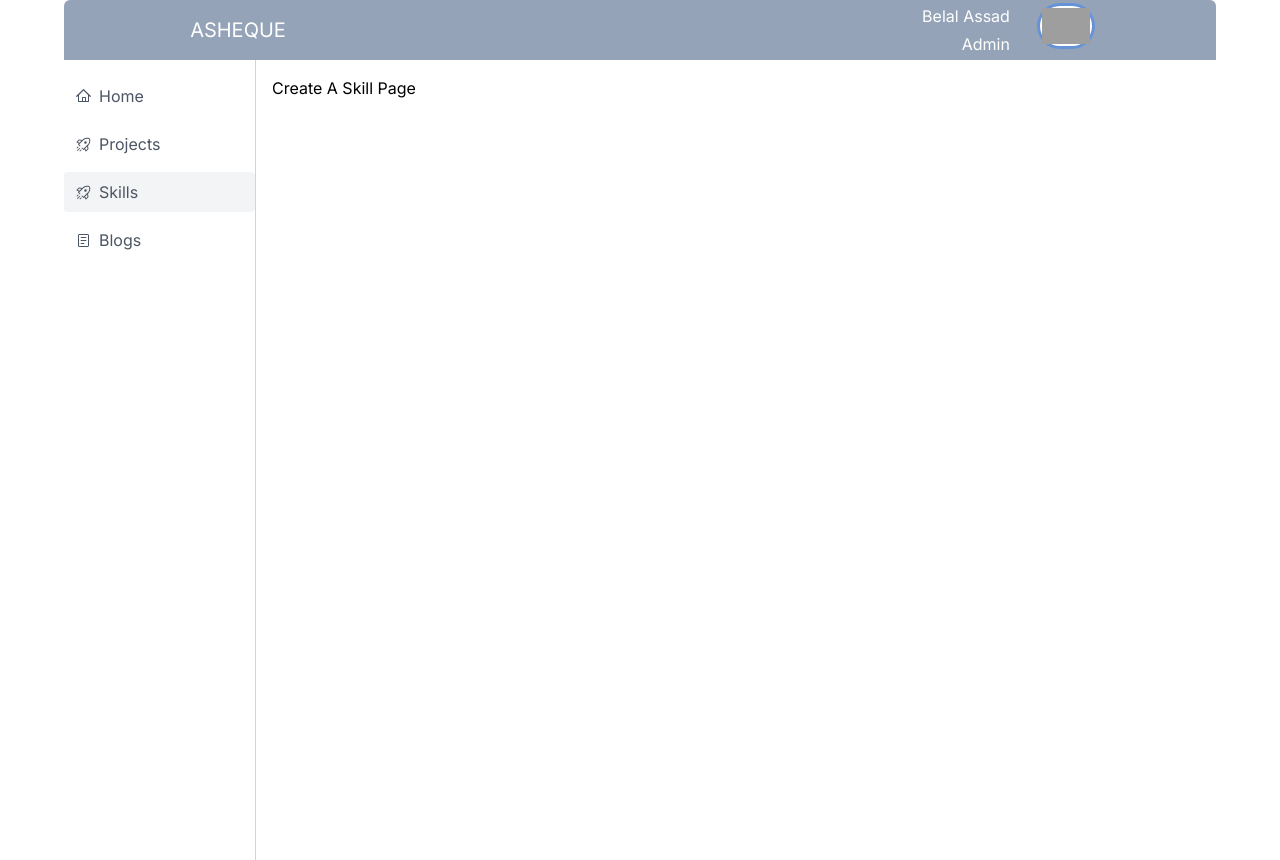
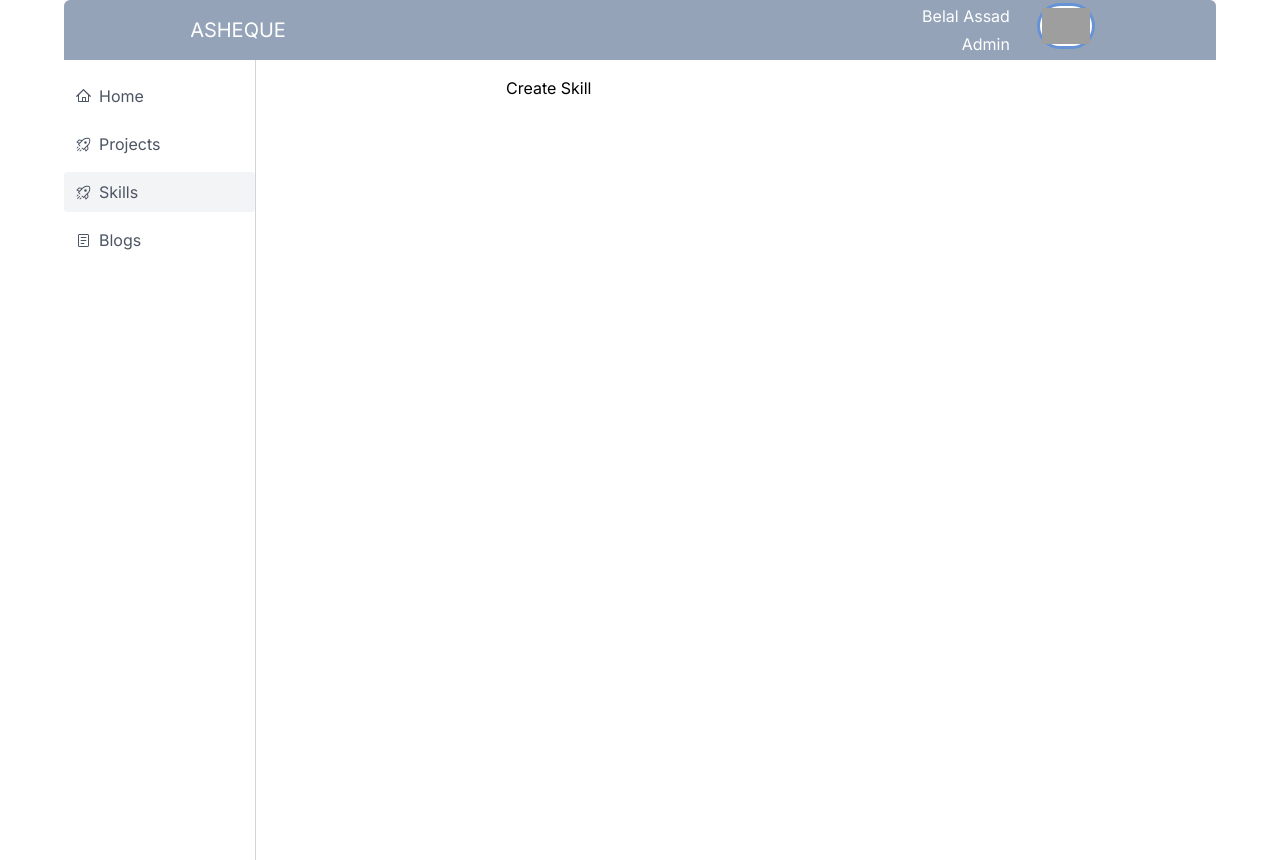
Before and after one commit to asheque33/my-portfolio-website, a Next.js app: page /admin/skills in a window 1280 px wide. Built offline with nearby package versions, Linux system fonts and the light colour scheme; grey boxes are pictures that could not be loaded.

Commit message:
creating a skill page form

```diff
--- a/src/app/(AdminLayout)/admin/skills/page.tsx
+++ b/src/app/(AdminLayout)/admin/skills/page.tsx
@@ -1,7 +1,13 @@
 import React from "react";
 
 const CreateASkillPage = () => {
-  return <div>Create A Skill Page</div>;
+  return (
+    <form>
+      <input type="text" name="skill" id="skill" />
+
+      <button type="submit">Create Skill</button>
+    </form>
+  );
 };
 
 export default CreateASkillPage;
```
